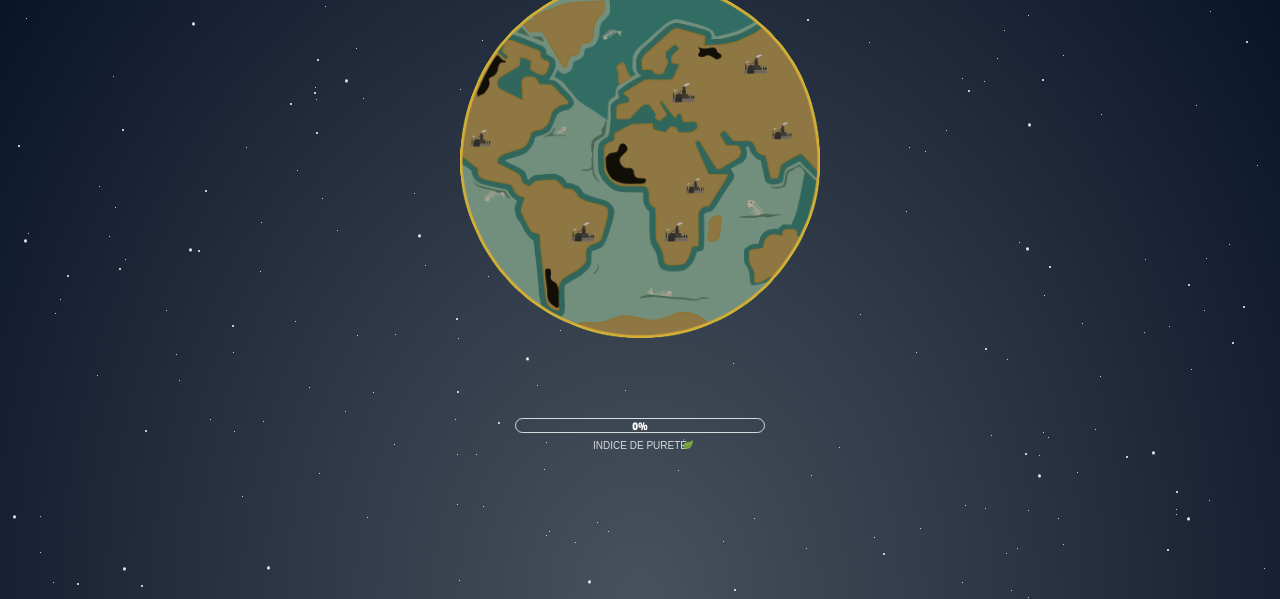
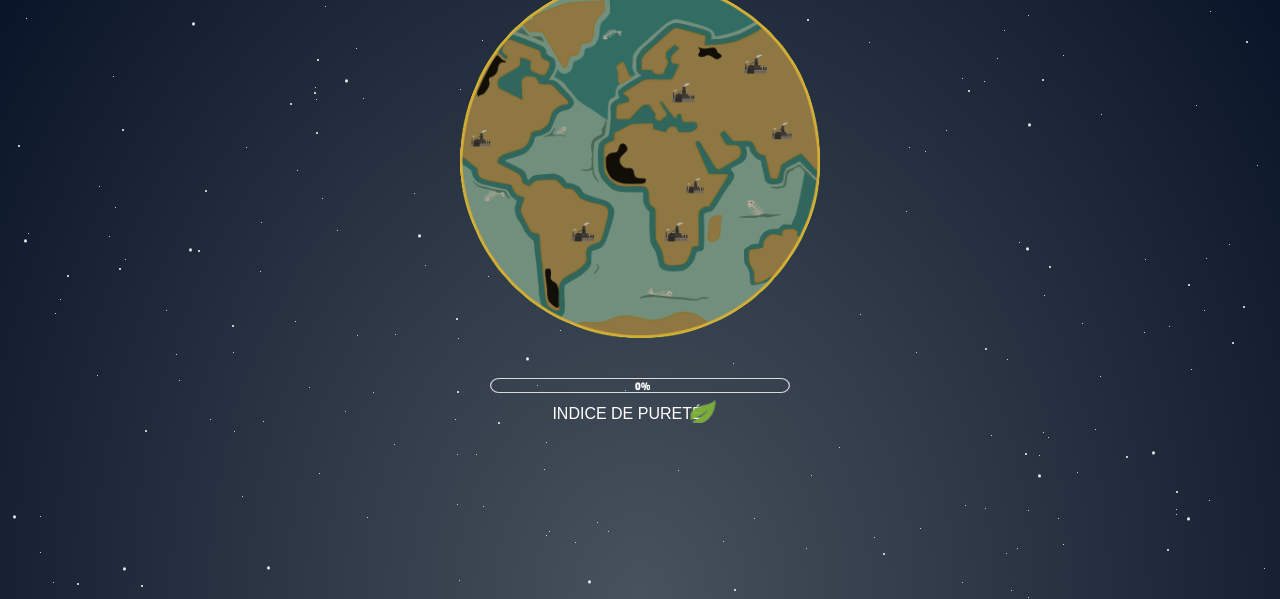
Before and after one commit to samuelmormin/CleanTheWorld, a website: page index.html in a window 1280 px wide. Shown: the part 201-800 px from the top of the page. Drawn offline with Linux system fonts and the light colour scheme; files whose address does not match are found by name.

Commit message:
Modif barre purification
J'ai remonté la barre et agrandit le texte et la barre

```diff
--- a/index.html
+++ b/index.html
@@ -80,8 +80,8 @@
             -->
             <!-- purity Indice -->
             <div class="purityIndice">
+                <p>INDICE DE PURETÉ</p>
                 <div class="ratio1">
-                    <p>INDICE DE PURETÉ</p>
                     <div class="ratio2"></div>
                 </div>
                 <div class="percentage">0%</div>
--- a/responsive.css
+++ b/responsive.css
@@ -0,0 +1,3 @@
+@media only screen and (min-width:700px){
+
+}
--- a/src/styles/style.css
+++ b/src/styles/style.css
@@ -482,7 +482,7 @@ div.store
 {
     width: 250px;
     margin: 0 auto;
-    margin-top: 60px;
+    margin-top: 20px;
     position: relative;
     bottom: -35vh;
 }
@@ -495,9 +495,9 @@ div.store
     border: 1px solid #ffffff;
     border-radius: 10px;
     opacity: 0.8;
-    color: white;
     font-size: 10px;
     text-align: center;
+    transform: scaleX(1.2);
 }
 
 .ratio2
@@ -514,20 +514,22 @@ div.store
     transform: scaleX(0);
 }
 
-.ratio1 p
+.purityIndice p
 {
     position: absolute;
     left: 50%;
     top:2.75vh;
-    transform: translate(-50%);
+    transform: translate(-55%, 40%);
+    font-size: 16px;
+    width: 100%;
+    color: white;
 }
 
 .percentage
 {
     position: absolute;
     top: 3px;
-    right: 50%;
-    transform: translateX(50%);
+    left: 48%;
     font-size: 12px;
     color: white;
     font-family: 'Passion One', cursive;
@@ -536,10 +538,10 @@ div.store
 .imgleaf
 {
     position: absolute;
-    width: 4%;
+    width: 10%;
     /*top: 4.5vh;
-    left:50%;
-    transform: translate(-50%);*/
+    left:50%;*/
+    transform: translate(90%);
     top: 2.75vh;
     right: 9vh;
 }
```
